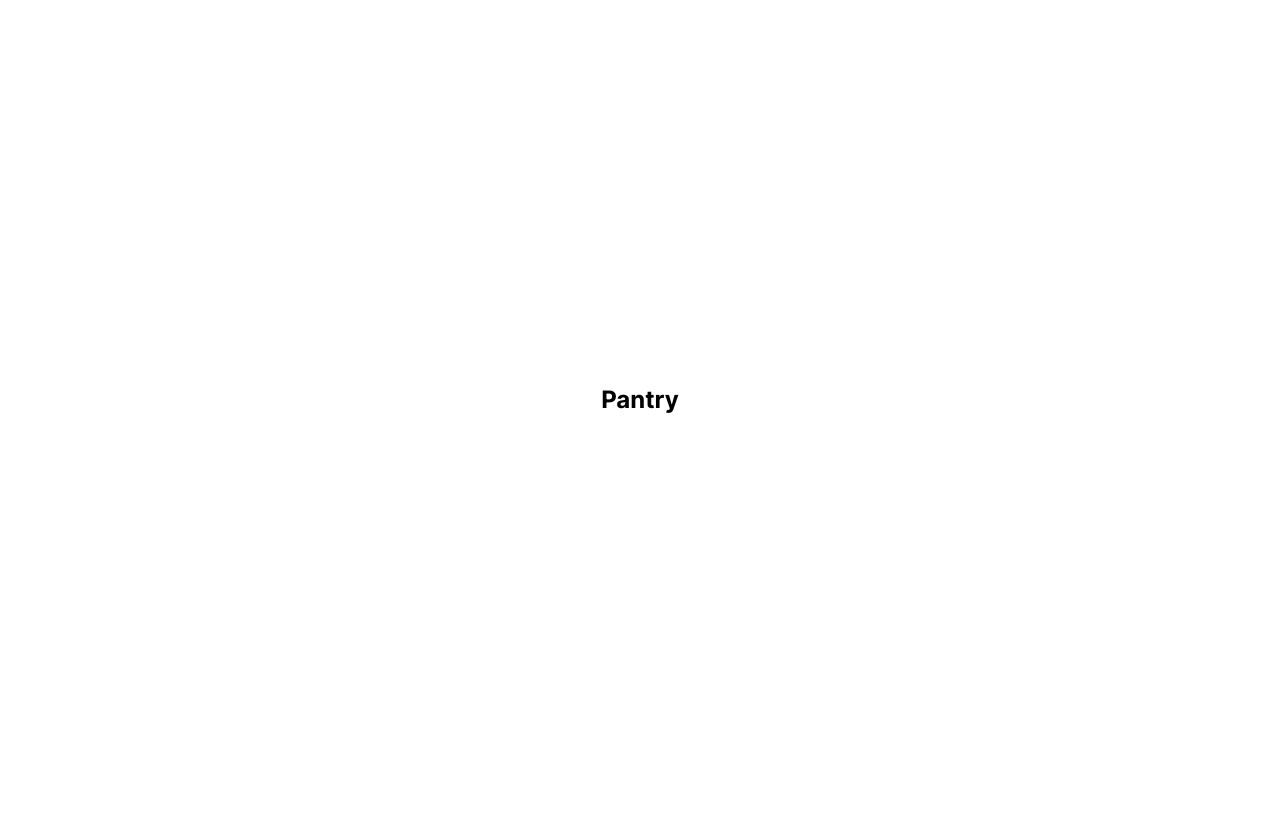
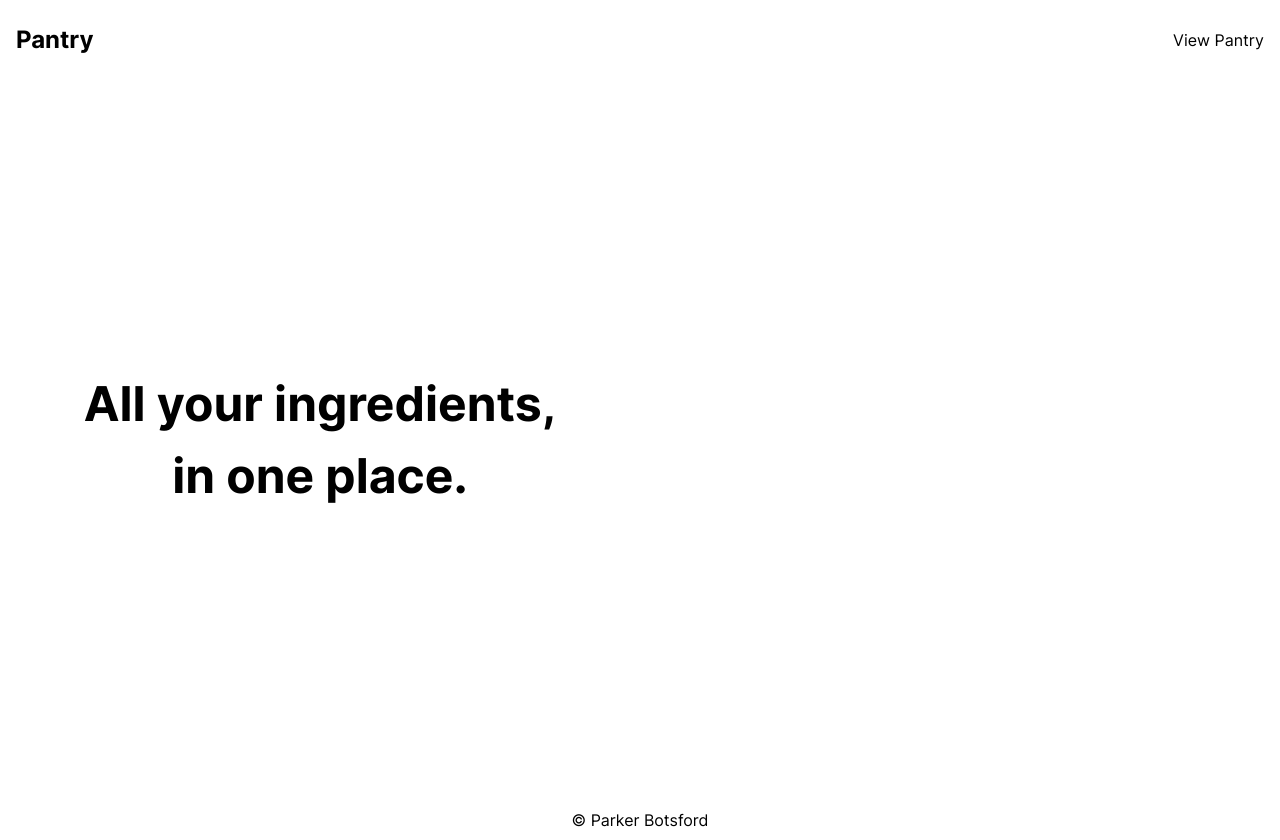
Before and after one commit to parbots/pantry-web, a Next.js app: page / in a window 1280 px wide. Before the commit the page ends 800 px from the top, so only its background shows below. Built offline with nearby package versions, Linux system fonts and the light colour scheme.

Commit message:
Basic landing page layout

```diff
--- a/pages/index.tsx
+++ b/pages/index.tsx
@@ -15,11 +15,29 @@ const HomePage: NextPage = () => {
                 />
             </Head>
 
-            <h2>
-                <Link href='/shelves'>
-                    <a>Pantry</a>
-                </Link>
-            </h2>
+            <header className={styles.header}>
+                <h2 className={styles.title}>Pantry</h2>
+                <nav className={styles.nav}>
+                    <Link href='/pantry'>
+                        <a>View Pantry</a>
+                    </Link>
+                </nav>
+            </header>
+            <main className={styles.main}>
+                <section className={styles.hero}>
+                    <section className={styles.heroLeft}>
+                        <h1 className={styles.heroTitle}>
+                            {`All your ingredients,`}
+                            <br />
+                            {`in one place.`}
+                        </h1>
+                    </section>
+                    <section className={styles.heroRight}></section>
+                </section>
+            </main>
+            <footer className={styles.footer}>
+                <p className={styles.copyright}>© Parker Botsford</p>
+            </footer>
         </div>
     );
 };
--- a/styles/HomePage.module.css
+++ b/styles/HomePage.module.css
@@ -3,6 +3,56 @@
 
     display: flex;
     flex-direction: column;
+}
+
+.header {
+    height: 10vh;
+
+    padding: 1rem;
+
+    display: flex;
+    justify-content: space-between;
+    align-items: center;
+}
+
+.main {
+    min-height: 85vh;
+}
+
+.hero {
+    min-height: 90vh;
+
+    display: flex;
+}
+
+.heroLeft {
+    flex: 1;
+
+    padding: 1rem;
+
+    display: flex;
+    flex-direction: column;
+    justify-content: center;
+    align-items: center;
+    gap: 1rem;
+}
+
+.heroTitle {
+    text-align: center;
+
+    font-size: 3rem;
+}
+
+.heroRight {
+    flex: 1;
+
+    padding: 1rem;
+}
+
+.footer {
+    height: 5vh;
+
+    display: flex;
     justify-content: center;
     align-items: center;
 }
```
Also changed, not shown: pages/pantry.tsx (renamed from pages/shelves.tsx).
